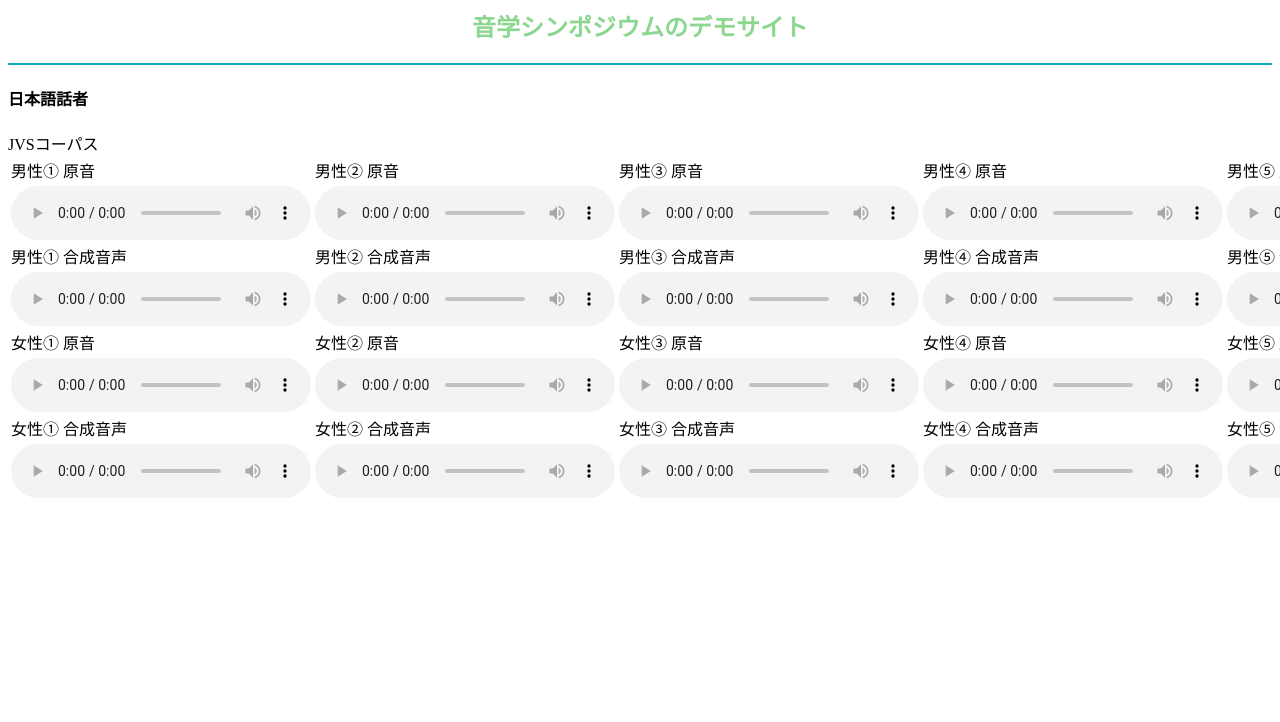
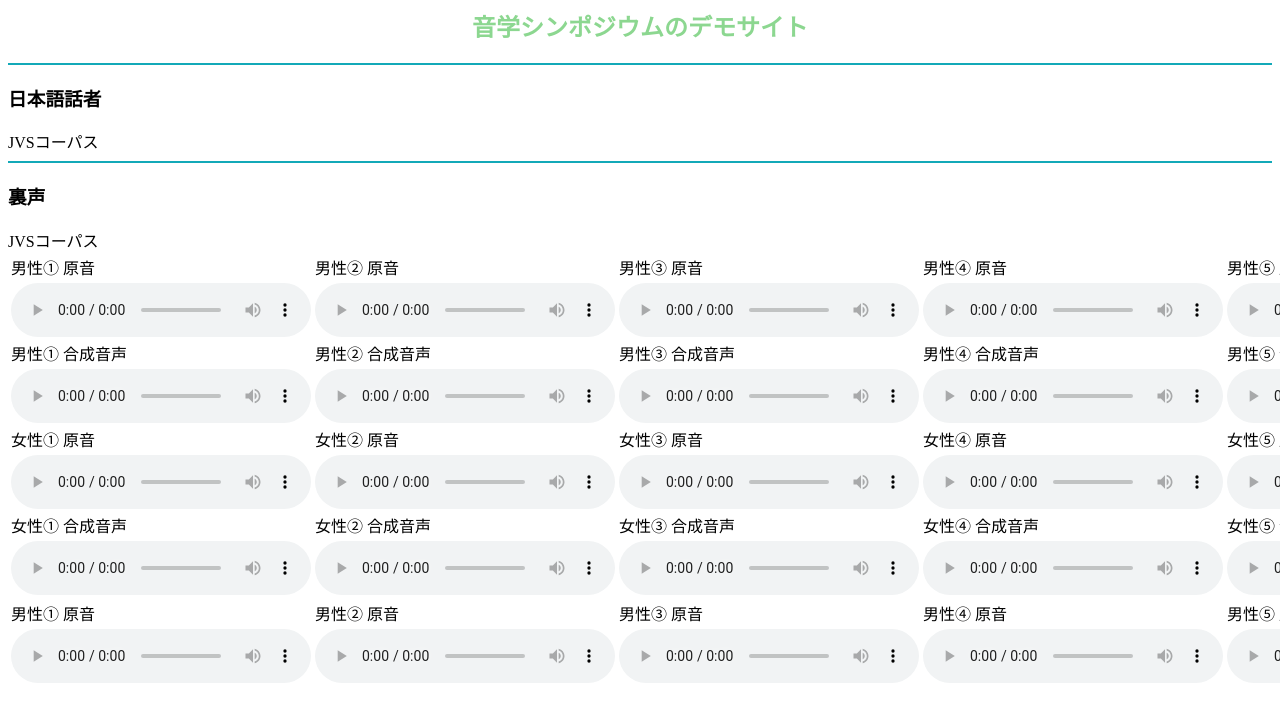
Before and after one commit to kou-wakayama/demo_0624, a plain HTML site: page index.html in a window 1280 px wide. Shown: the top 722 px of the page. Drawn offline with Linux system fonts and the light colour scheme.

Commit message:
Update index.html

```diff
--- a/index.html
+++ b/index.html
@@ -7,7 +7,7 @@
 <H2 style="text-align:center"><font color="#8CD790">音学シンポジウムのデモサイト</font></H2>
 <hr color="#13A9B8">
 
-<h4>日本語話者</h4>
+<h3>日本語話者</h3>
 
 JVSコーパス<br>
 
@@ -77,6 +77,31 @@ JVSコーパス<br>
 <td><audio controls="" ><source src="wav/japanese/jets_f/f_BASIC5000_0294_16000.wav"/></audio></td>
 </tr>
 
+<hr color="#13A9B8">
+
+<h3>裏声</h3>
+
+JVSコーパス<br>
+
+<table>
+<tbody>
+<tr>
+<td>男性① 原音</td>
+<td>男性② 原音</td>
+<td>男性③ 原音</td>
+<td>男性④ 原音</td>
+<td>男性⑤ 原音</td>
+</tr>
+
+<tr>
+<td><audio controls="" ><source src="wav/japanese/down_m/BASIC5000_0025_16000.wav"/></audio></td>
+<td><audio controls="" ><source src="wav/japanese/down_m/BASIC5000_0069_16000.wav"/></audio></td>
+<td><audio controls="" ><source src="wav/japanese/down_m/BASIC5000_0091_16000.wav"/></audio></td>
+<td><audio controls="" ><source src="wav/japanese/down_m/BASIC5000_0155_16000.wav"/></audio></td>
+<td><audio controls="" ><source src="wav/japanese/down_m/BASIC5000_0384_16000.wav"/></audio></td>
+</tr>
+
+
 </tbody>
 </table>
 
```
